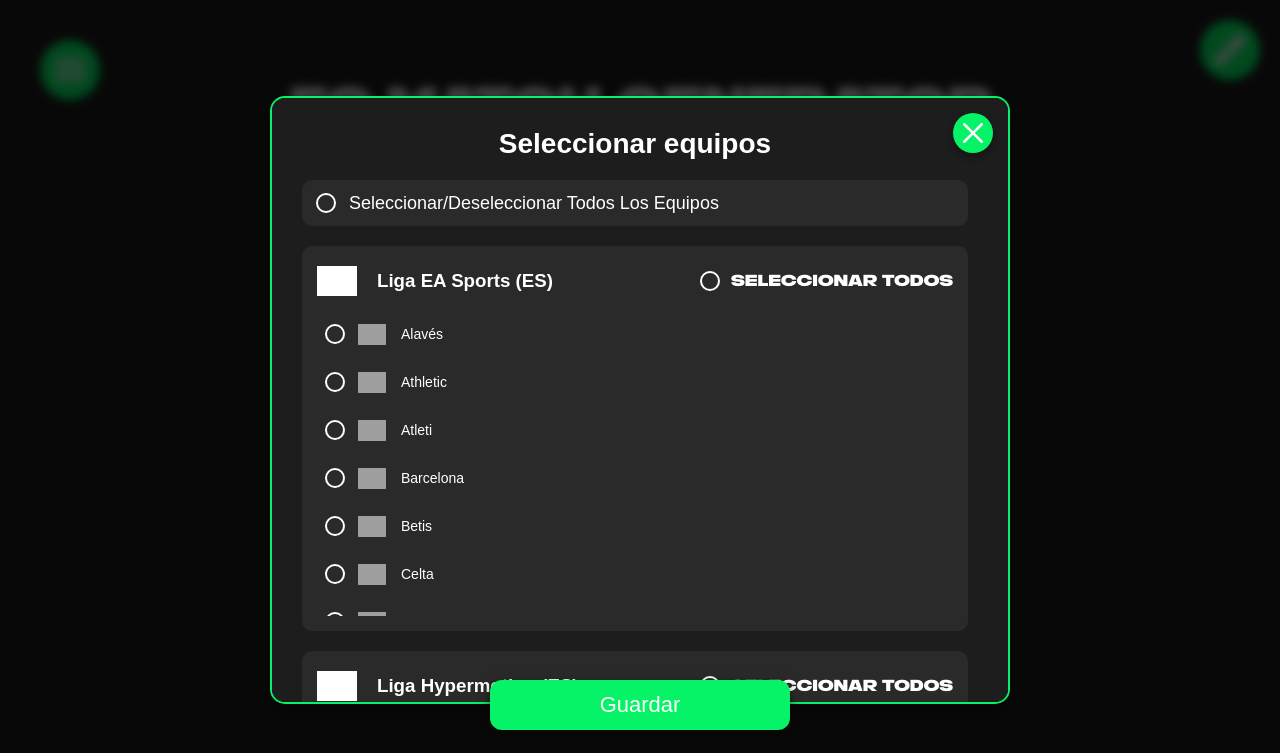
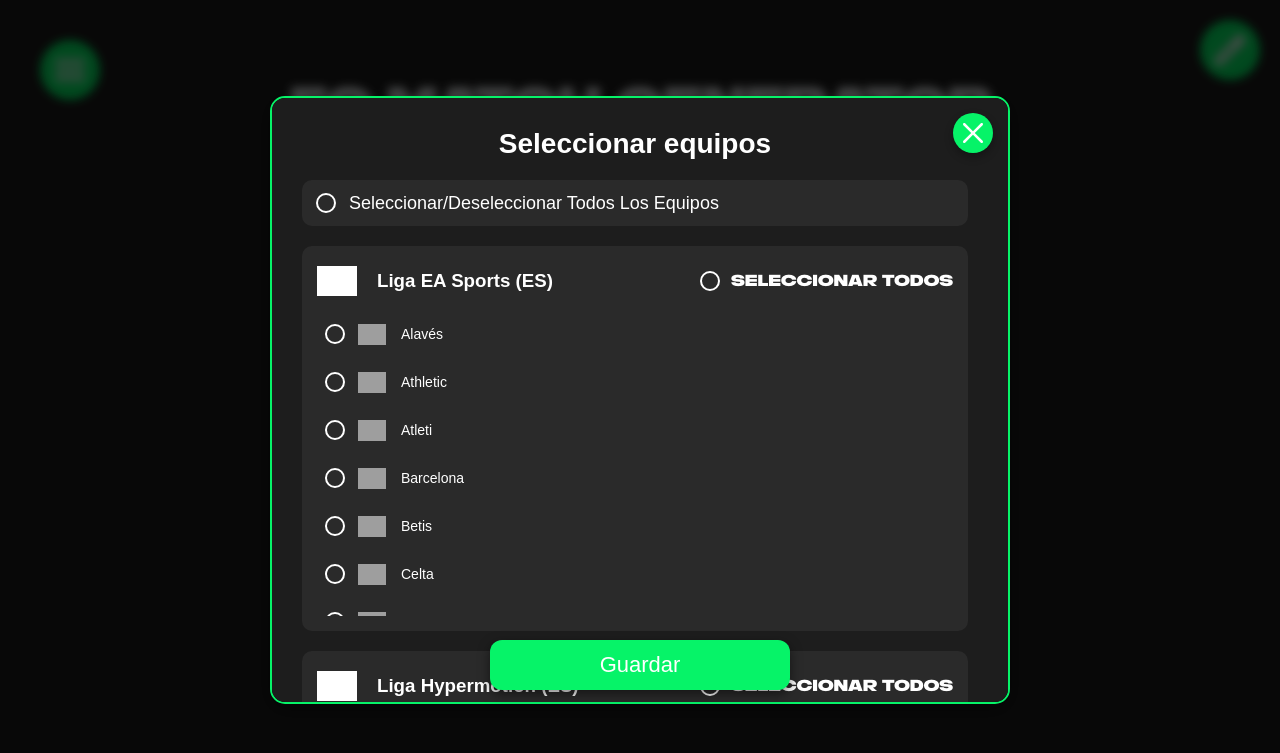
Before and after one commit to ImPaul17/fcmatchgenerator, a plain HTML site: page index.html in a window 1280 px wide. Both pictures are taken after a click on the element 1230 px from the left and 50 px from the top of the page. Drawn offline with Linux system fonts and the light colour scheme; grey boxes are pictures that could not be loaded; a web font is replaced by a local one.

Commit message:
Update index.html

```diff
--- a/index.html
+++ b/index.html
@@ -534,7 +534,7 @@
       display: flex;
       justify-content: center;
       position: fixed;
-      bottom: 5%;
+      bottom: 10%; /* Ajustado para que quede debajo del menú sin estar dentro de él */
       left: 50%;
       transform: translateX(-50%);
       width: 300px;
```
